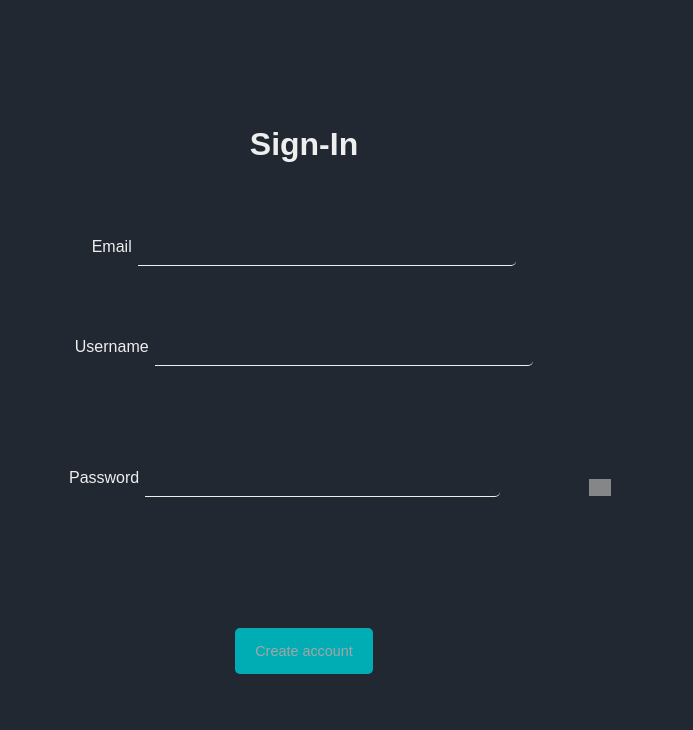
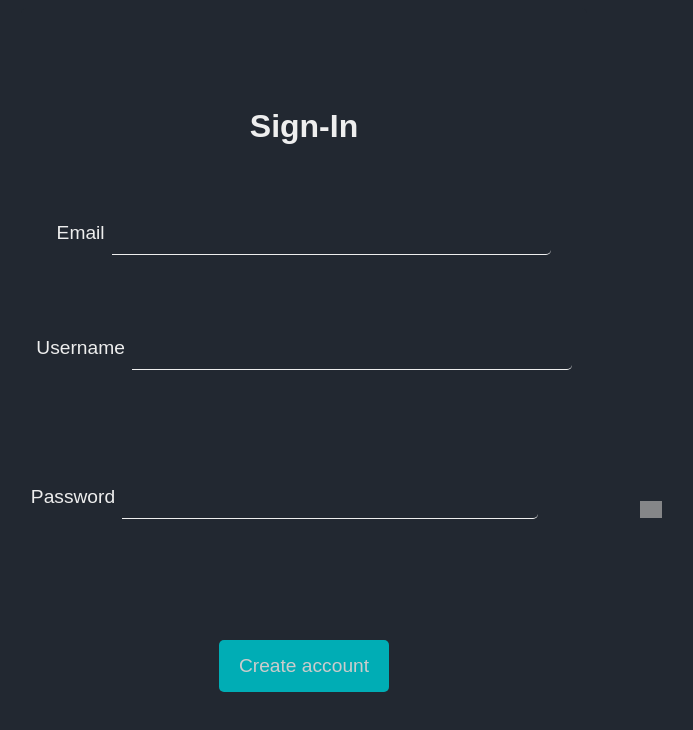
Before and after one commit to SamuelDAlencar/koala_project, a React (Create React App) app: page /signin in a window 1280 px wide. Shown: the top 730 px of the page, without its empty margins (336-1029 px from the left). Built offline with nearby package versions, Linux system fonts and the light colour scheme; grey boxes are pictures that could not be loaded; a web font is replaced by a local one.

Commit message:
style: changed font-size from login page

```diff
--- a/src/css/Login.css
+++ b/src/css/Login.css
@@ -4,8 +4,9 @@ html, body {
 
 .login-h1 {
   color: #EEEEEE;
-  width: 120px;
+  width: 150px;
   margin: 0 0 80px;
+  font-size: 250%;
 }
 
 .login-form {
@@ -24,6 +25,7 @@ html, body {
 .login-form-input__label {
   width: 200%;
   margin: 5% 0;
+  font-size: 120%;
 }
 
 .login-form-input {
@@ -82,14 +84,14 @@ html, body {
 }
 
 .login-form-button:nth-of-type(1) {
-  margin-top: 70px;
+  margin-top: 50px;
 }
 
 .login-form-button {
   color: white;
-  font-size: 90%;
+  font-size: 120%;
   padding: 15px 20px;
-  margin-top: 20px;
+  margin-top: 30px;
   background-color: #00ADB5;
   border: 0;
   border-radius: 5px;
@@ -97,6 +99,6 @@ html, body {
 }
 
 .login-form-button:disabled {
-  color: rgb(165, 165, 165);
+  color: rgb(204, 204, 204);
   cursor: not-allowed;
 }
```
